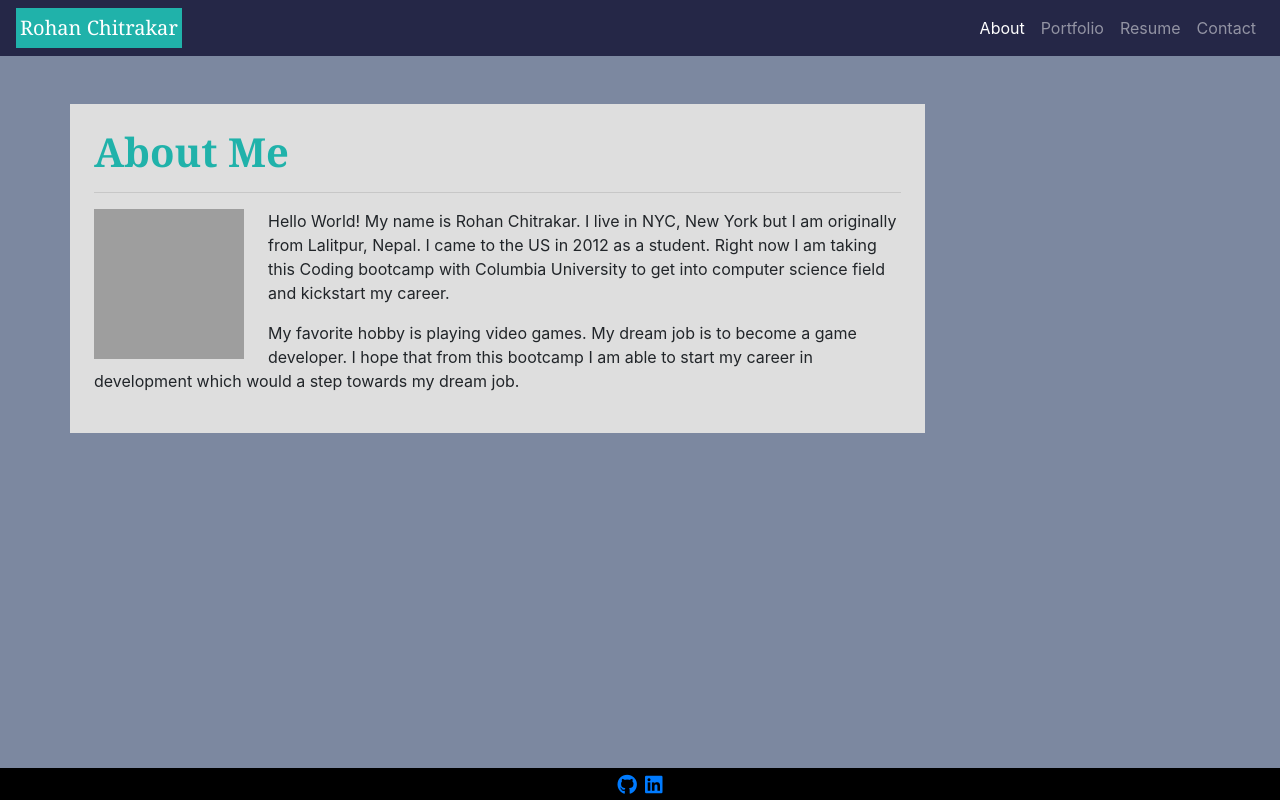
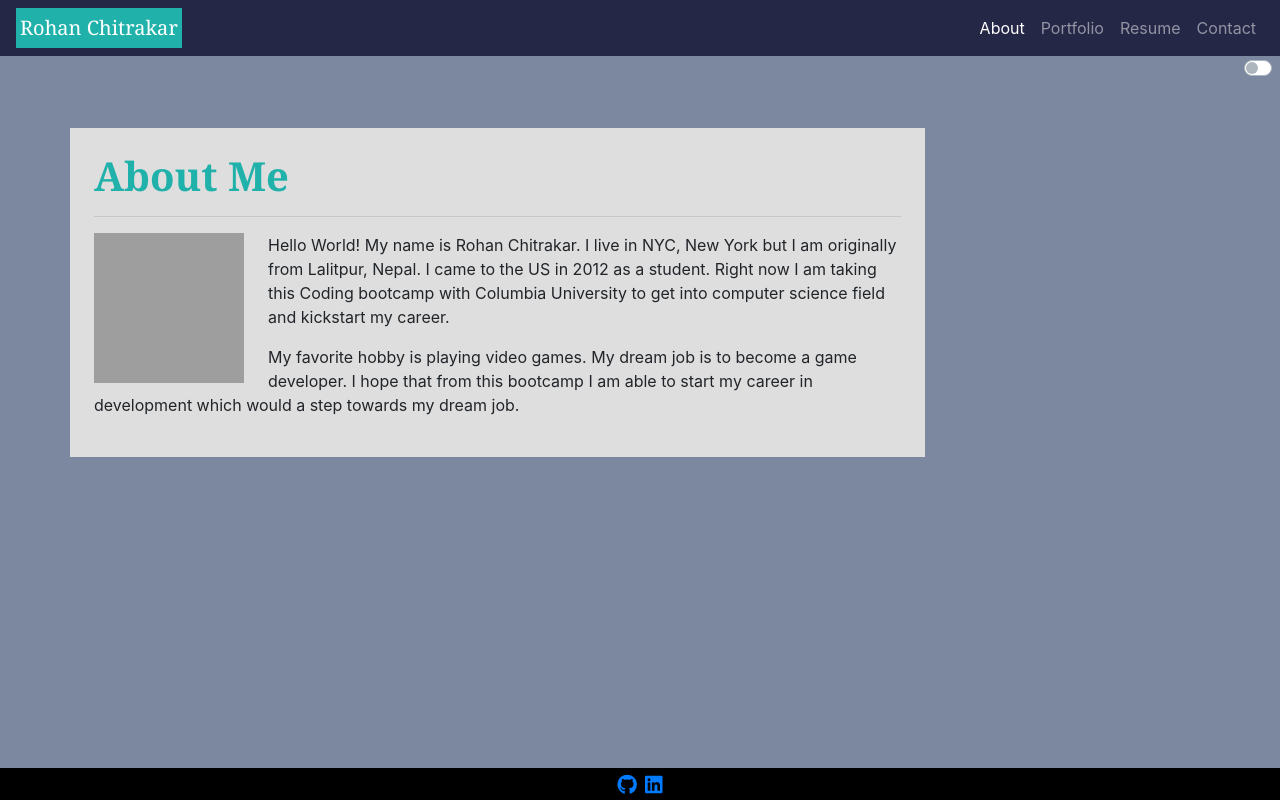
Before and after one commit to roan1088/roan1088.github.io, a React (Create React App) app: page / in a window 1280 px wide. Built offline with nearby package versions, Linux system fonts and the light colour scheme; grey boxes are pictures that could not be loaded.

Commit message:
Added a switch to toggle dark mode

```diff
--- a/src/App.js
+++ b/src/App.js
@@ -27,7 +27,7 @@ function App() {
   return (
     <div>
       <Router>
-        <Header />
+        <Header darkMode={darkMode} toggleDarkMode={toggleDarkMode} />
         <Main>
           <Switch>
             <Route exact path="/" component={Home} />
--- a/src/components/Header/index.js
+++ b/src/components/Header/index.js
@@ -2,7 +2,7 @@ import React from "react";
 import { Link, useLocation } from "react-router-dom";
 import "./style.css";
 
-function Header() {
+function Header({ darkMode, toggleDarkMode }) {
   const location = useLocation();
 
   return (
@@ -29,6 +29,10 @@ function Header() {
           </ul>
         </div>
       </nav>
+      <div className="custom-control custom-switch">
+        <input type="checkbox" className="custom-control-input" id="darkModeSwitch" checked={darkMode} onChange={toggleDarkMode} />
+        <label className="custom-control-label" htmlFor="darkModeSwitch"></label>
+      </div>
     </header>
   );
 }
--- a/src/components/Header/style.css
+++ b/src/components/Header/style.css
@@ -12,3 +12,7 @@
   padding-left: 4px;
   padding-right: 4px;
 }
+
+.custom-control {
+  text-align: right;
+}
```
